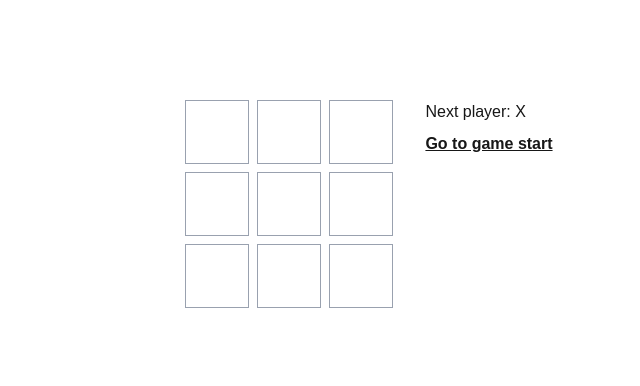
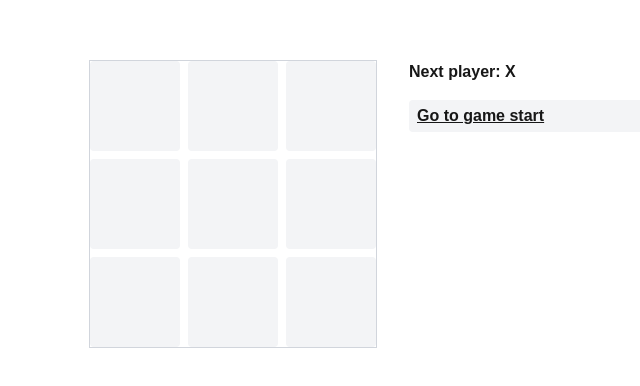
Before and after one commit to Kissu1/tic-tack-toe-next, a Next.js app: page / in a window 1280 px wide. Shown: the part 196-582 px from the top of the page, without its empty margins (271-911 px from the left). Built offline with nearby package versions, Linux system fonts and the light colour scheme.

Commit message:
Improve UI
-made containers for board and history

```diff
--- a/src/components/game.tsx
+++ b/src/components/game.tsx
@@ -10,8 +10,9 @@ export default function Game() {
   const [currentMove, setCurrentMove] = useState(0);
   const xIsNext = currentMove % 2 === 0;
   const currentSquares = history[currentMove];
+  const winner = calculateWinner(currentSquares);
 
-  function handlePlay(nextSquares: BoardState, moveIndex: number) {
+  function handlePlay(nextSquares: BoardState) {
     const nextHistory = [...history.slice(0, currentMove + 1), nextSquares];
     setHistory(nextHistory);
     setCurrentMove(nextHistory.length - 1);
@@ -21,30 +22,13 @@ export default function Game() {
     setCurrentMove(move);
   }
 
-  const winner = calculateWinner(currentSquares);
-
-  return (
-    <div className="flex gap-8">
-      <div>
-        <Board squares={currentSquares} onPlay={handlePlay} xIsNext={xIsNext} />
-      </div>
-      <div>
-        <p className="mb-2">
-          {winner
-            ? `Winner: ${winner}`
-            : `Next player: ${xIsNext ? 'X' : 'O'}`}
-        </p>
-        <ol>
-          {history.map((squares, move) => {
+  const moves = history.map((squares, move) => {
     let description: string;
     if (move === 0) {
       description = 'Go to game start';
     } else {
-              // find the move that changed
       const prev = history[move - 1];
-              const changedIndex = squares.findIndex(
-                (sq, i) => sq !== prev[i]
-              );
+      const changedIndex = squares.findIndex((sq, i) => sq !== prev[i]);
       const row = Math.floor(changedIndex / 3) + 1;
       const col = (changedIndex % 3) + 1;
       description = `Go to move #${move} (${col}, ${row})`;
@@ -54,16 +38,26 @@ export default function Game() {
       <li key={move}>
         <button
           onClick={() => jumpTo(move)}
-                  className={`${
-                    move === currentMove ? 'font-bold underline' : ''
+          className={`text-left w-full px-2 py-1 rounded hover:bg-gray-200 dark:hover:bg-gray-700 ${
+            move === currentMove ? 'font-bold underline bg-gray-100 dark:bg-gray-800' : ''
           }`}
         >
           {description}
         </button>
       </li>
     );
-          })}
-        </ol>
+  });
+
+  return (
+    <div className="flex flex-col sm:flex-row gap-8 p-4 sm:p-8">
+      <div className="w-72 h-72 border border-gray-300 border-solid flex items-center justify-center">
+        <Board squares={currentSquares} onPlay={handlePlay} xIsNext={xIsNext} />
+      </div>
+      <div className="w-60 max-h-72 overflow-y-auto flex flex-col gap-2">
+        <p className="mb-2 font-semibold">
+          {winner ? `Winner: ${winner}` : `Next player: ${xIsNext ? 'X' : 'O'}`}
+        </p>
+        <ol className="flex flex-col gap-1">{moves}</ol>
       </div>
     </div>
   );
--- a/src/components/gameBoard.tsx
+++ b/src/components/gameBoard.tsx
@@ -6,11 +6,11 @@ export default function Board({ squares, onPlay, xIsNext }: BoardProps) {
     if (squares[i]) return;
     const nextSquares = squares.slice();
     nextSquares[i] = xIsNext ? 'X' : 'O';
-    onPlay(nextSquares, i);
+    onPlay(nextSquares,i);
   }
 
   return (
-    <div className="grid grid-cols-3 gap-2">
+    <div className="grid grid-cols-3 grid-rows-3 gap-2 w-full h-full">
       {squares.map((value, idx) => (
         <Square
           key={idx}
--- a/src/components/square.tsx
+++ b/src/components/square.tsx
@@ -3,7 +3,7 @@ import type { SquareProps } from '../types';
 export default function Square({ value, onSquareClick }: SquareProps) {
   return (
     <button
-      className="w-16 h-16 border border-gray-400 text-2xl font-bold flex items-center justify-center"
+      className="w-full h-full text-3xl font-bold flex items-center justify-center bg-gray-100 dark:bg-gray-800 hover:bg-gray-200 dark:hover:bg-gray-700 rounded"
       onClick={onSquareClick}
     >
       {value}
```
Lines whose indentation alone changed are shown as unchanged.
